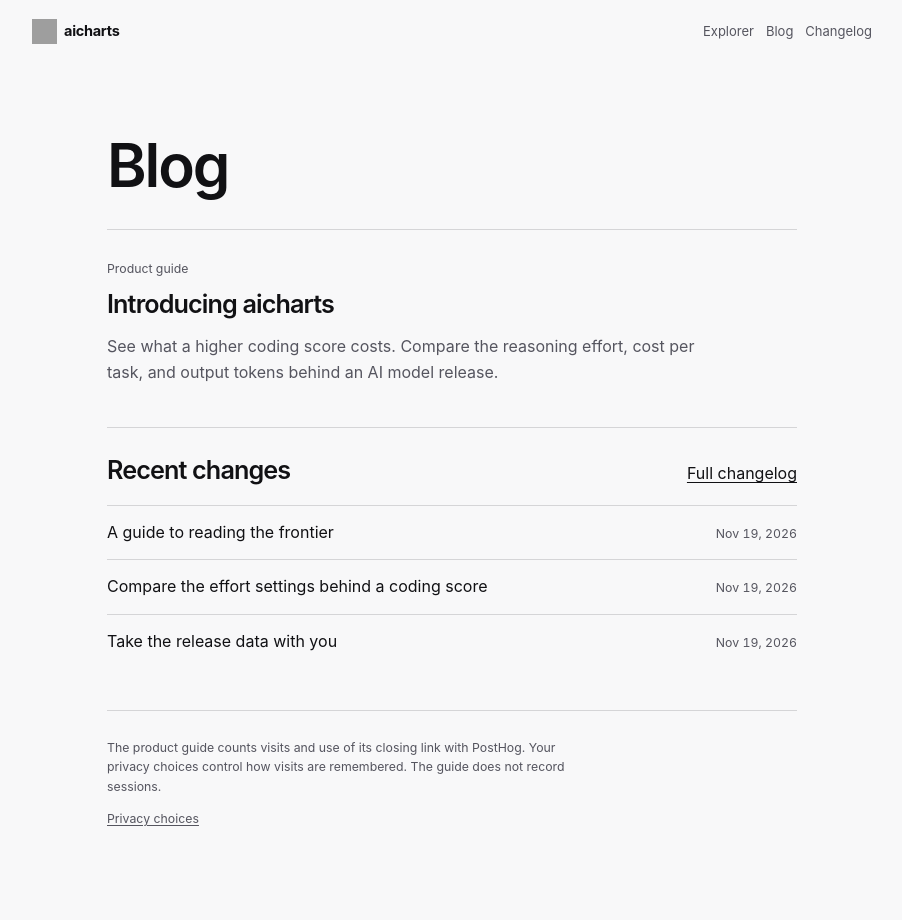
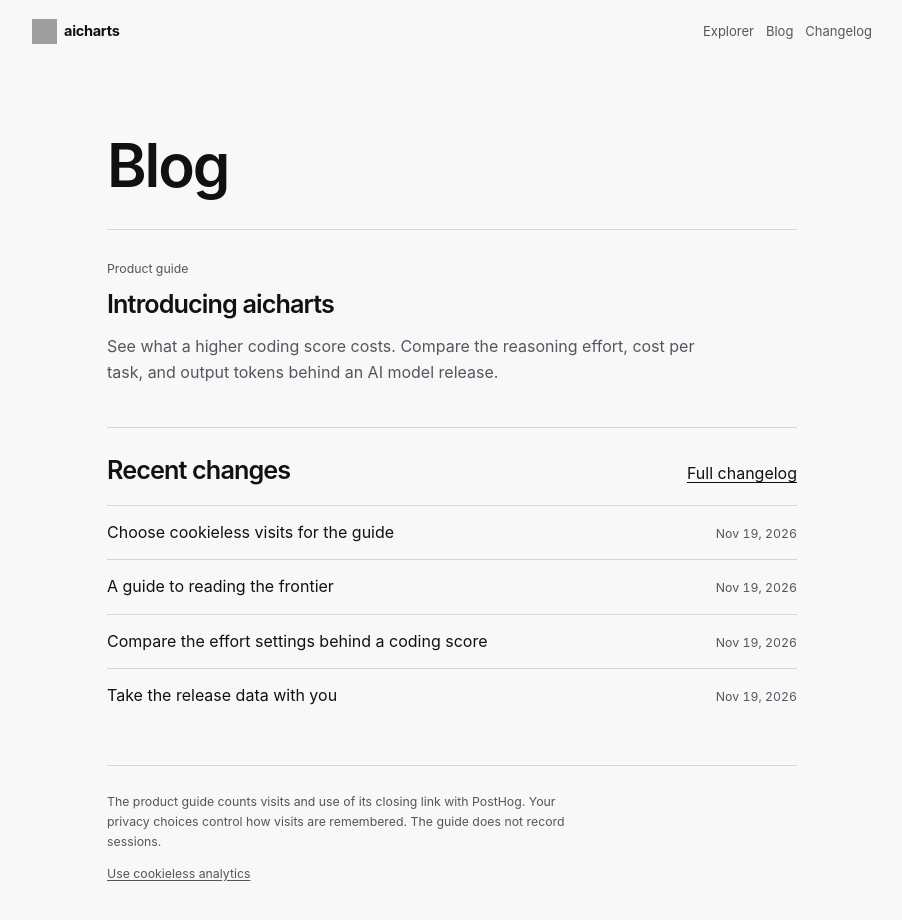
Before and after one commit to hraness/aicharts, a Next.js app: page /blog in a window 1280 px wide. Shown: the top 920 px of the page, without its empty margins (188-1090 px from the left). Before the commit the page ends 899 px from the top, so only its background shows below. Built offline with nearby package versions, Linux system fonts and the light colour scheme; grey boxes are pictures that could not be loaded.

Commit message:
Let readers switch guide measurement to cookieless visits

```diff
--- a/components/article-action.tsx
+++ b/components/article-action.tsx
@@ -1,5 +1,5 @@
 "use client";
-import { useEffect, useRef } from "react";
+import { useEffect, useRef, useState } from "react";
 import { createAnalytics, type Analytics } from "@hraness/analytics/browser";
 
 let client: Analytics<"article cta viewed"> | undefined;
@@ -100,12 +100,23 @@ export function ArticleAction({
   );
 }
 export function PrivacyChoices() {
+  const [saved, setSaved] = useState(false);
   return (
-    <button
-      className="privacy-choice"
-      onClick={() => analytics().privacyChoices()}
-    >
-      Privacy choices
-    </button>
+    <>
+      <button
+        className="privacy-choice"
+        onClick={() => {
+          analytics().choose("all", "no");
+          setSaved(true);
+        }}
+      >
+        Use cookieless analytics
+      </button>
+      {saved && (
+        <p role="status">
+          Your visits will be counted without a cookie on this browser.
+        </p>
+      )}
+    </>
   );
 }
--- a/journal/entries.json
+++ b/journal/entries.json
@@ -1,4 +1,16 @@
 [
+  {
+    "slug": "cookieless-guide-visits",
+    "date": "2026-11-19",
+    "category": "Improved",
+    "surfaces": ["Website"],
+    "title": "Choose cookieless visits for the guide",
+    "summary": "The blog’s privacy control lets you stop the guide from remembering visits on this browser.",
+    "link": {
+      "label": "View privacy choices",
+      "href": "/blog#privacy"
+    }
+  },
   {
     "slug": "field-guide-to-the-frontier",
     "date": "2026-11-19",
@@ -6,7 +18,10 @@
     "surfaces": ["Website"],
     "title": "A guide to reading the frontier",
     "summary": "Try a real cost-versus-score comparison inside Introducing aicharts, then open the explorer to compare releases for yourself.",
-    "link": { "href": "/blog/introducing-aicharts", "label": "Read the guide" }
+    "link": {
+      "href": "/blog/introducing-aicharts",
+      "label": "Read the guide"
+    }
   },
   {
     "slug": "coding-model-explorer",
@@ -15,7 +30,10 @@
     "surfaces": ["Web app"],
     "title": "Compare the effort settings behind a coding score",
     "summary": "Plot benchmark scores against dollars or output tokens per task. Compare a release with the models available on its launch day, or switch to the live field.",
-    "link": { "href": "/", "label": "Explore the chart" }
+    "link": {
+      "href": "/",
+      "label": "Explore the chart"
+    }
   },
   {
     "slug": "public-release-data",
@@ -24,6 +42,9 @@
     "surfaces": ["API"],
     "title": "Take the release data with you",
     "summary": "The public JSON feed includes the source links, release dates, and effort-level measurements used in the explorer.",
-    "link": { "href": "/api/releases", "label": "Open the data" }
+    "link": {
+      "href": "/api/releases",
+      "label": "Open the data"
+    }
   }
 ]
```
Also changed, not shown: scripts/check-journal-browser.mjs (+7 -0 lines).
